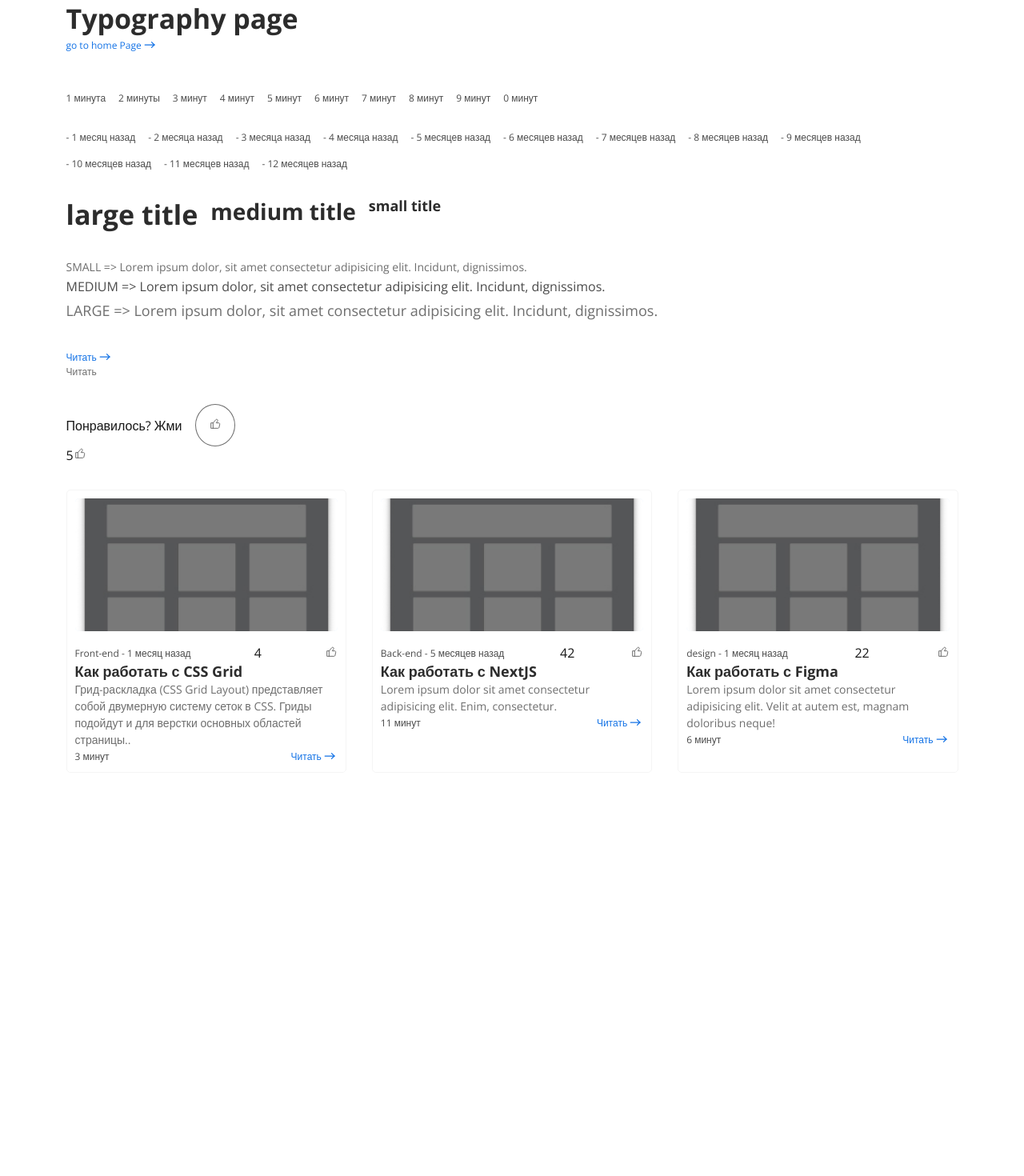
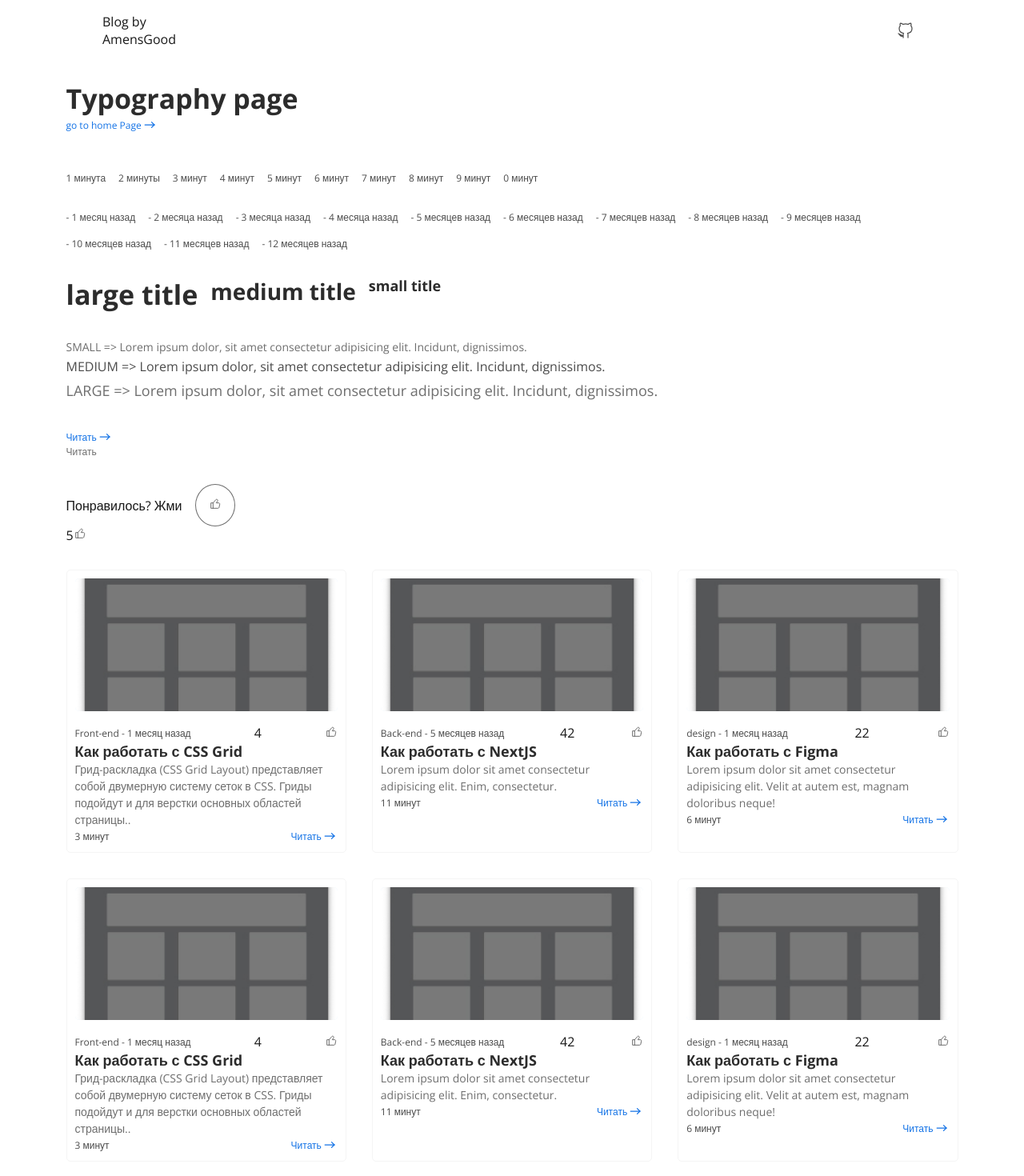
Before and after one commit to AleksGoodOmens/purpleSchool-blogM, a Next.js app: page /typography in a window 1280 px wide. Shown: the top 1470 px of the page at 80% size. Before the commit the page ends 966 px from the top, so only its background shows below. Built offline with nearby package versions, Linux system fonts and the light colour scheme.

Commit message:
feat: header layout + sticky effect

```diff
--- /dev/null
+++ b/src/app/Header.tsx
@@ -0,0 +1,48 @@
+'use client'
+import cn from 'classnames'
+import Link from 'next/link'
+import { useEffect, useState } from 'react'
+
+import { CustomLink } from '@/components'
+
+import GitHubIcon from './github-icon.svg'
+import styles from './page.module.scss'
+
+function Header() {
+	const [isSticky, setIsSticky] = useState(false)
+
+	const scrollHeader = () => {
+		if (window.scrollY >= 20) {
+			setIsSticky(true)
+		} else setIsSticky(false)
+	}
+
+	useEffect(() => {
+		window.addEventListener('scroll', scrollHeader)
+		return () => {
+			window.removeEventListener('scroll', scrollHeader)
+		}
+	}, [])
+
+	return (
+		<header
+			className={cn(styles['header'], {
+				[styles['sticky']]: isSticky,
+			})}>
+			<div className={cn(styles['header__content'], 'container')}>
+				<Link href={'/'}>
+					Blog by <br />
+					AmensGood
+				</Link>
+				<CustomLink
+					target="blank"
+					href="https://github.com/AleksGoodOmens"
+					type="basic">
+					<GitHubIcon />
+				</CustomLink>
+			</div>
+		</header>
+	)
+}
+
+export { Header }
--- a/src/app/globals.css
+++ b/src/app/globals.css
@@ -56,6 +56,10 @@ a {
 	text-decoration: none;
 }
 
+.headerInsurance {
+	padding-top: 100px;
+}
+
 @media (prefers-color-scheme: dark) {
 	html {
 		color-scheme: dark;
--- a/src/app/layout.tsx
+++ b/src/app/layout.tsx
@@ -1,6 +1,8 @@
 import type { Metadata } from 'next'
 import { Open_Sans } from 'next/font/google'
+
 import './globals.css'
+import { Header } from './Header'
 
 const OpenSans = Open_Sans({ subsets: ['cyrillic', 'latin'] })
 
@@ -16,7 +18,10 @@ export default function RootLayout({
 }>): JSX.Element {
 	return (
 		<html lang="ru">
-			<body className={OpenSans.className}>{children}</body>
+			<body className={OpenSans.className}>
+				<Header />
+				<main className="headerInsurance">{children}</main>
+			</body>
 		</html>
 	)
 }
--- a/src/app/page.module.scss
+++ b/src/app/page.module.scss
@@ -0,0 +1,25 @@
+.header {
+	position: absolute;
+	top: 0;
+	left: 0;
+	transition: all 0.5s;
+	width: 100%;
+	&__content {
+		display: flex;
+		justify-content: space-between;
+		align-items: center;
+		padding: 1rem 0;
+		width: 1024px;
+	}
+}
+
+.sticky {
+	position: fixed;
+	z-index: 100;
+	background-color: var(--primary-200);
+	width: 100%;
+	color: var(--secondary-200);
+	& .header__content {
+		padding: 0.2rem 0;
+	}
+}
--- a/src/app/typography/page.tsx
+++ b/src/app/typography/page.tsx
@@ -16,14 +16,14 @@ import {
 function TypographyPage() {
 	return (
 		<div className="container">
-			<header>
+			<nav>
 				<Heading tag="h1">Typography page</Heading>
 				<CustomLink
 					type="arrow"
 					href="/">
 					go to home Page
 				</CustomLink>
-			</header>
+			</nav>
 			<div style={{ display: 'grid', gap: '2rem' }}>
 				<div style={{ display: 'flex', gap: '1rem', padding: '3rem 0 0 0', flexWrap: 'wrap' }}>
 					{minuteTimerExample.map((item) => (
@@ -101,6 +101,46 @@ function TypographyPage() {
 						/>
 					))}
 				</div>
+				<div
+					style={{
+						display: 'grid',
+						gridTemplateColumns: 'repeat( auto-fit, minmax(250px, 1fr) )',
+						gap: '2rem',
+					}}>
+					{singleCardsExample.map((item) => (
+						<SingleCard
+							key={item.course}
+							course={item.course}
+							duration={item.duration}
+							heading={item.heading}
+							img={item.img}
+							link={item.link}
+							paragraph={item.paragraph}
+							rating={item.rating}
+							time={item.time}
+						/>
+					))}
+				</div>
+				<div
+					style={{
+						display: 'grid',
+						gridTemplateColumns: 'repeat( auto-fit, minmax(250px, 1fr) )',
+						gap: '2rem',
+					}}>
+					{singleCardsExample.map((item) => (
+						<SingleCard
+							key={item.course}
+							course={item.course}
+							duration={item.duration}
+							heading={item.heading}
+							img={item.img}
+							link={item.link}
+							paragraph={item.paragraph}
+							rating={item.rating}
+							time={item.time}
+						/>
+					))}
+				</div>
 			</div>
 		</div>
 	)
```
Also changed, not shown: src/app/github-icon.svg (added).
